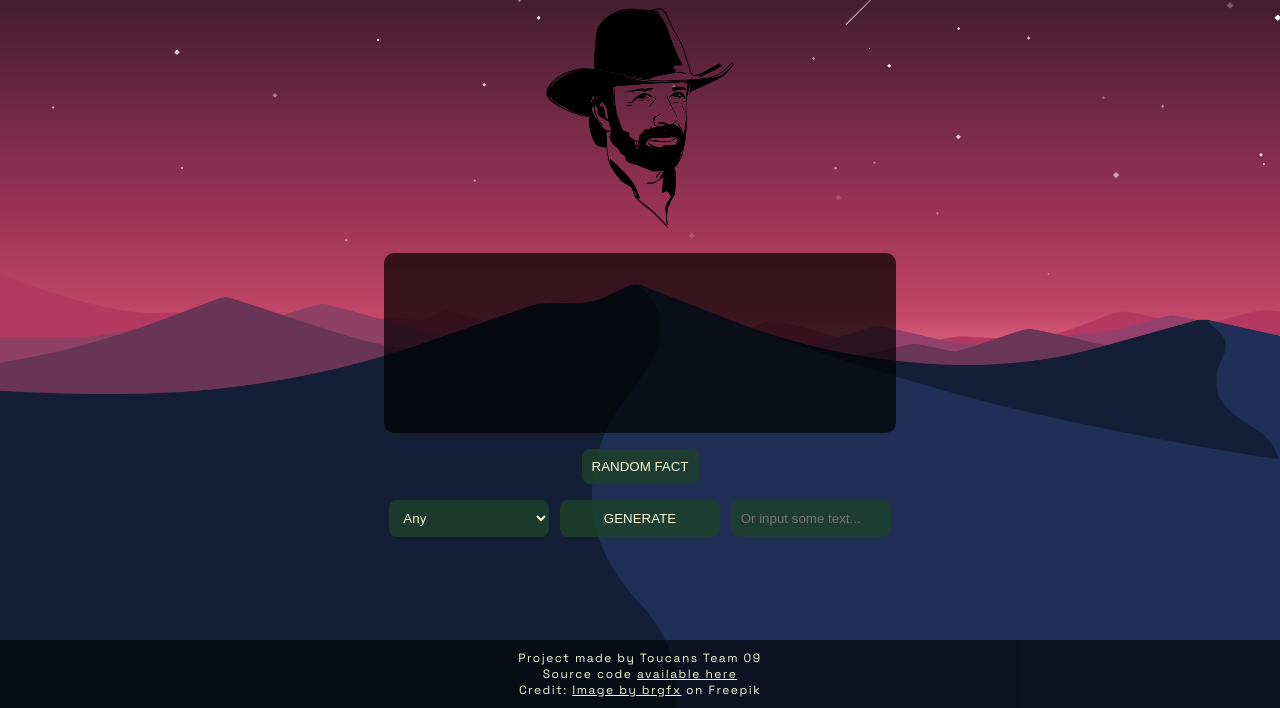
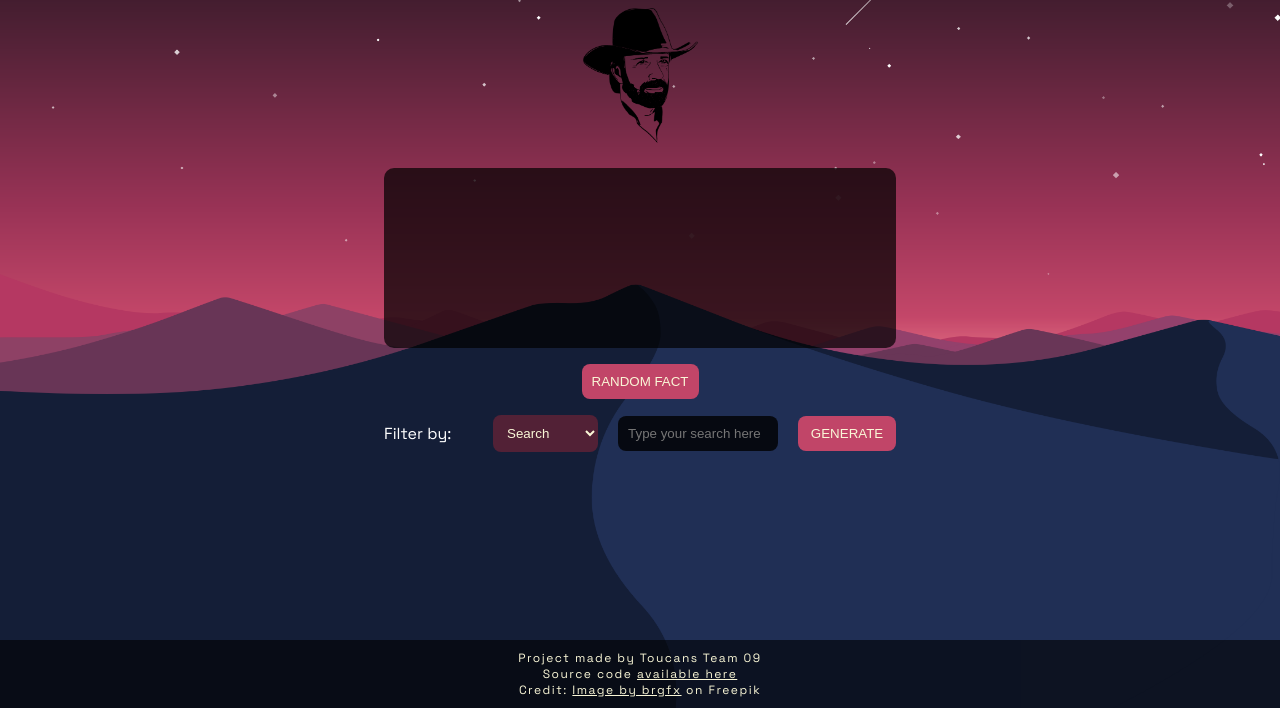
Before and after one commit to chingu-voyages/v42-toucans-team-09, a plain HTML site: page index.html in a window 1280 px wide. Both pictures are taken after a click on the element "nightlight". Shown: the part 92-800 px from the top of the page. Drawn offline with nearby package versions, Linux system fonts and the light colour scheme; no server answers.

Commit message:
style: improve ui and ux

```diff
--- a/index.html
+++ b/index.html
@@ -42,13 +42,19 @@
         </div>
 
         <div class="generate-section">
+          <label for="filter" class="filter-label">Filter by: </label>
+          <select name="filter" class="btn" id="filter">
+            <option value="search" selected>Search</option>
+            <option value="categories">Categories</option>
+          </select>
+
           <select name="categories" class="btn" id="categories">
             <option value="Any" selected>Any</option>
           </select>
 
-          <button class="btn generate-btn">GENERATE</button>
+          <input type="text" class="btn" id="text-to-search" placeholder="Type your search here" />
 
-          <input type="text" class="btn" placeholder="Or input some text..." />
+          <button class="btn generate-btn" id="generate-btn">GENERATE</button>
         </div>
       </div>
     </main>
--- a/src/script.js
+++ b/src/script.js
@@ -2,11 +2,17 @@ const urlRandom = "https://api.chucknorris.io/jokes/random";
 const categoriesUrl = "https://api.chucknorris.io/jokes/categories";
 const changeBackground = document.querySelector("#change-background");
 const randomButton = document.querySelector("#random-btn");
+const generateButton = document.querySelector("#generate-btn");
 const quotes = document.querySelector("#quotes-text");
 const categorySelect = document.getElementById("categories");
+const filterSelect = document.getElementById("filter");
+const searchInput = document.getElementById("text-to-search");
 let allCategories = [];
 
-refreshAvailableCategories()
+// Initialize the first maked element with the selected filter
+categorySelect.classList.add("masked");
+
+filterSelect.addEventListener("change", () => switchFilterOption());
 
 categorySelect.addEventListener("change", () => {
   refreshAvailableCategories();
@@ -18,9 +24,19 @@ changeBackground.addEventListener("click", () => {
     changeBackground.textContent = "sunny";
     document.body.style.backgroundImage =
       "url('images/night-desert-background.png')";
+    // Change background color btn in dark mode
+    randomButton.classList.add('dark-btn');
+    generateButton.classList.add('dark-btn');
+    filterSelect.classList.add('dark-select-btn');
+    categorySelect.classList.add('dark-select-btn');
   } else {
     changeBackground.textContent = "nightlight";
     document.body.style.backgroundImage = "url('images/desert-background.jpg')";
+    // Change background color btn to light mode
+    randomButton.classList.remove('dark-btn');
+    generateButton.classList.remove('dark-btn');
+    filterSelect.classList.remove('dark-select-btn');
+    categorySelect.classList.remove('dark-select-btn');
   }
 });
 
@@ -88,6 +104,20 @@ function refreshAvailableCategories() {
   });
 }
 
+/**
+ * Switches filter to display searchInput or categorySelect
+ */
+function switchFilterOption() {
+  if (filterSelect.selectedIndex === 0) {
+    searchInput.classList.remove("masked");
+    categorySelect.classList.add("masked");
+  } else {
+    searchInput.classList.add("masked");
+    categorySelect.classList.remove("masked");
+    refreshAvailableCategories()
+  }
+}
+
 function showQuote(result, url) {
   console.log(url);
   console.log(result.value);
--- a/styles/styles.css
+++ b/styles/styles.css
@@ -35,6 +35,11 @@ body {
 .change-background .icon {
   font-size: 30px;
 }
+
+.masked {
+  display: none;
+}
+
 /* ======== HEADER ======== */
 
 header {
@@ -63,11 +68,15 @@ main {
 }
 
 .chuck-img-container img {
-  height: 220px;
+  height: 135px;
   margin: 20px 0;
 }
 
 .quotes-box {
+  display: flex;
+  justify-content: center;
+  align-items: center;
+  padding: 2rem;
   width: 100%;
   height: 180px;
   background-color: rgba(0, 0, 0, 0.7);
@@ -84,6 +93,8 @@ main {
 .generate-section {
   display: flex;
   justify-content: space-around;
+  align-items: center;
+  gap: 1.25rem;
 }
 
 .generate-section > * {
@@ -106,6 +117,33 @@ select:hover {
   border: none;
   background-color: rgba(29, 65, 42, 0.8);
   color: rgb(250, 247, 215);
+}
+
+input.btn {
+  background-color: rgba(0, 0, 0, 0.8);
+}
+
+.random-btn,
+.generate-btn {
+  background-color: rgba(35, 60, 40);
+}
+
+.dark-btn {
+  background-color: rgb(193 69 104);
+}
+
+.dark-select-btn {
+  background-color: rgb(82 33 54);
+}
+
+.dark-btn:hover {
+  opacity: 0.8;
+  background-color: rgb(60, 20, 35);
+}
+
+.filter-label{
+  color: white;
+  white-space: nowrap;
 }
 
 /* ======== FOOTER ======== */
```
